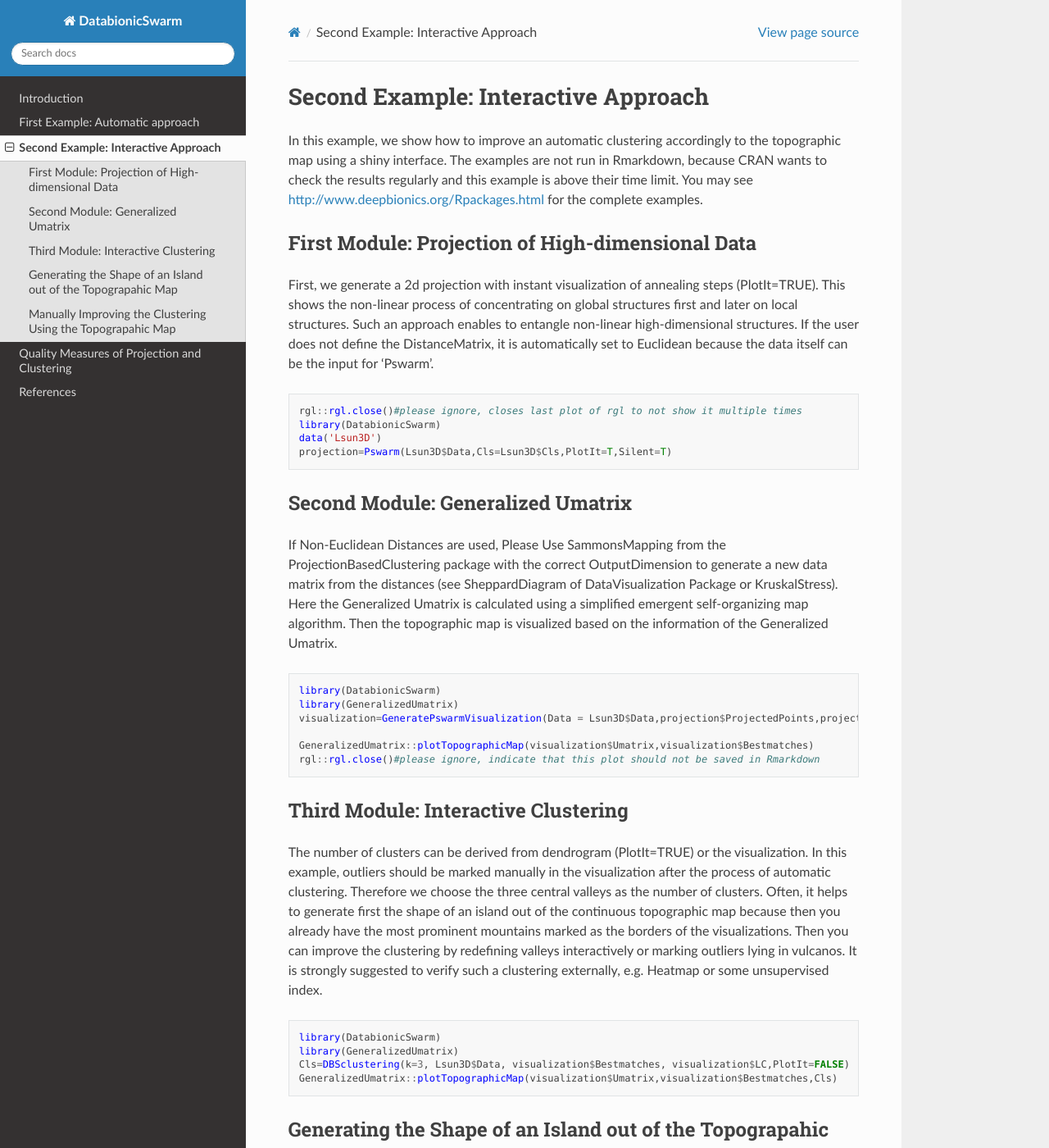
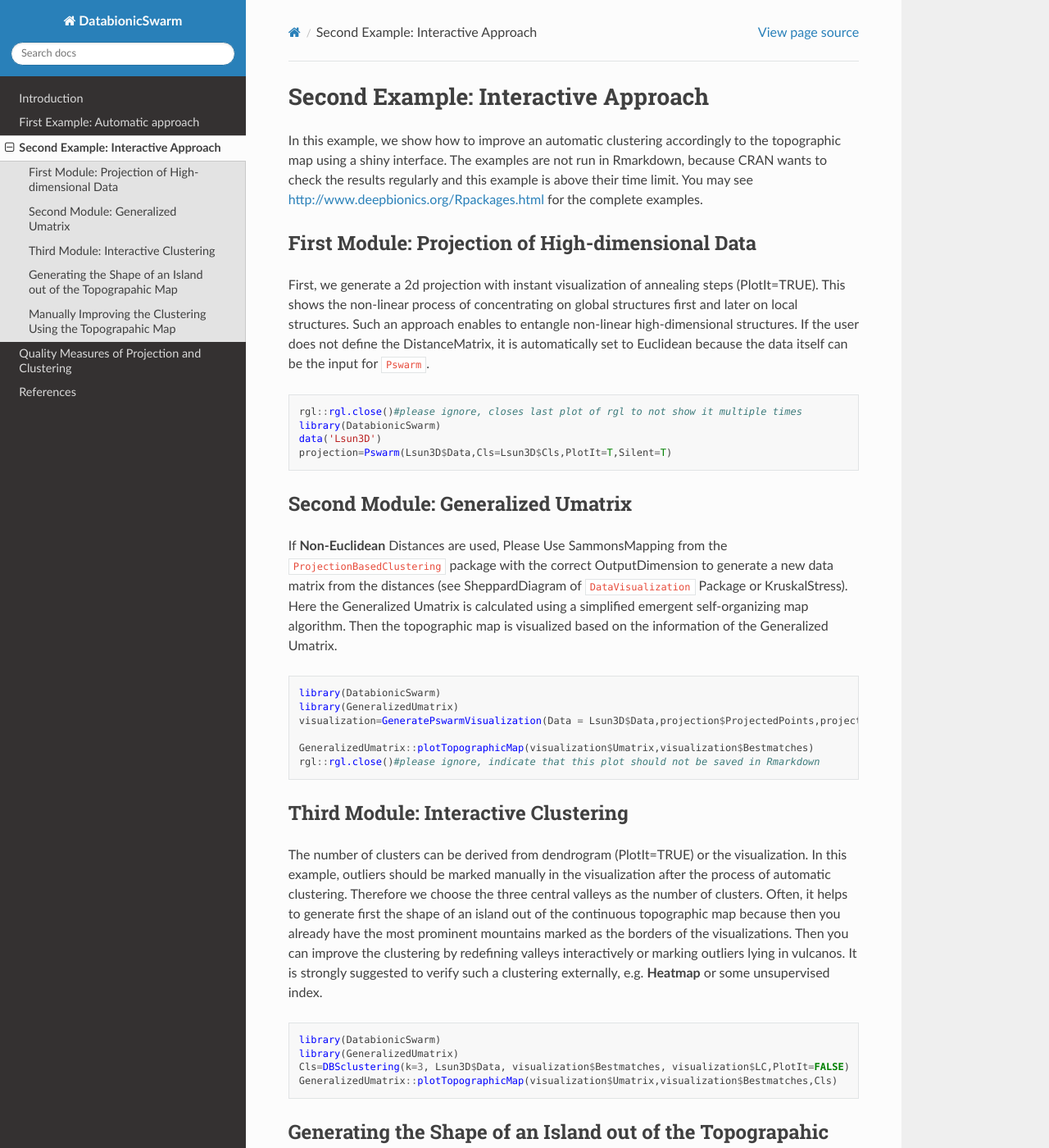
Before and after one commit to AsbahToqeer/DatabionicSwarm, a Sphinx documentation site: the page built from docs/source/second.rst, in a window 1280 px wide and 1400 px high. Shown: the whole window at 82% size. Built offline with Sphinx 7.4.7 and the Read the Docs theme 2.0.0, drawn with Linux system fonts in a browser that asks for light colours.

```diff
--- a/docs/source/second.rst
+++ b/docs/source/second.rst
@@ -7,7 +7,7 @@ In this example, we show how to improve an automatic clustering accordingly to t
 First Module: Projection of High-dimensional Data
 --------------------------------------------------
 
-First, we generate a 2d projection with instant visualization of annealing steps (PlotIt=TRUE). This shows the non-linear process of concentrating on global structures first and later on local structures. Such an approach enables to entangle non-linear high-dimensional structures. If the user does not define the DistanceMatrix, it is automatically set to Euclidean because the data itself can be the input for ‘Pswarm’.
+First, we generate a 2d projection with instant visualization of annealing steps (PlotIt=TRUE). This shows the non-linear process of concentrating on global structures first and later on local structures. Such an approach enables to entangle non-linear high-dimensional structures. If the user does not define the DistanceMatrix, it is automatically set to Euclidean because the data itself can be the input for ``Pswarm``.
 
 .. code-block:: R
 
@@ -19,7 +19,7 @@ First, we generate a 2d projection with instant visualization of annealing steps
 Second Module: Generalized Umatrix
 ----------------------------------
 
-If Non-Euclidean Distances are used, Please Use SammonsMapping from the ProjectionBasedClustering package with the correct OutputDimension to generate a new data matrix from the distances (see SheppardDiagram of DataVisualization Package or KruskalStress). Here the Generalized Umatrix is calculated using a simplified emergent self-organizing map algorithm. Then the topographic map is visualized based on the information of the Generalized Umatrix.
+If **Non-Euclidean** Distances are used, Please Use SammonsMapping from the ``ProjectionBasedClustering`` package with the correct OutputDimension to generate a new data matrix from the distances (see SheppardDiagram of ``DataVisualization`` Package or KruskalStress). Here the Generalized Umatrix is calculated using a simplified emergent self-organizing map algorithm. Then the topographic map is visualized based on the information of the Generalized Umatrix.
 
 .. code-block:: R
 
@@ -33,7 +33,7 @@ If Non-Euclidean Distances are used, Please Use SammonsMapping from the Projecti
 Third Module: Interactive Clustering
 ------------------------------------
 
-The number of clusters can be derived from dendrogram (PlotIt=TRUE) or the visualization. In this example, outliers should be marked manually in the visualization after the process of automatic clustering. Therefore we choose the three central valleys as the number of clusters. Often, it helps to generate first the shape of an island out of the continuous topographic map because then you already have the most prominent mountains marked as the borders of the visualizations. Then you can improve the clustering by redefining valleys interactively or marking outliers lying in vulcanos. It is strongly suggested to verify such a clustering externally, e.g. Heatmap or some unsupervised index.
+The number of clusters can be derived from dendrogram (PlotIt=TRUE) or the visualization. In this example, outliers should be marked manually in the visualization after the process of automatic clustering. Therefore we choose the three central valleys as the number of clusters. Often, it helps to generate first the shape of an island out of the continuous topographic map because then you already have the most prominent mountains marked as the borders of the visualizations. Then you can improve the clustering by redefining valleys interactively or marking outliers lying in vulcanos. It is strongly suggested to verify such a clustering externally, e.g. **Heatmap** or some unsupervised index.
 
 .. code-block:: R
 
```
